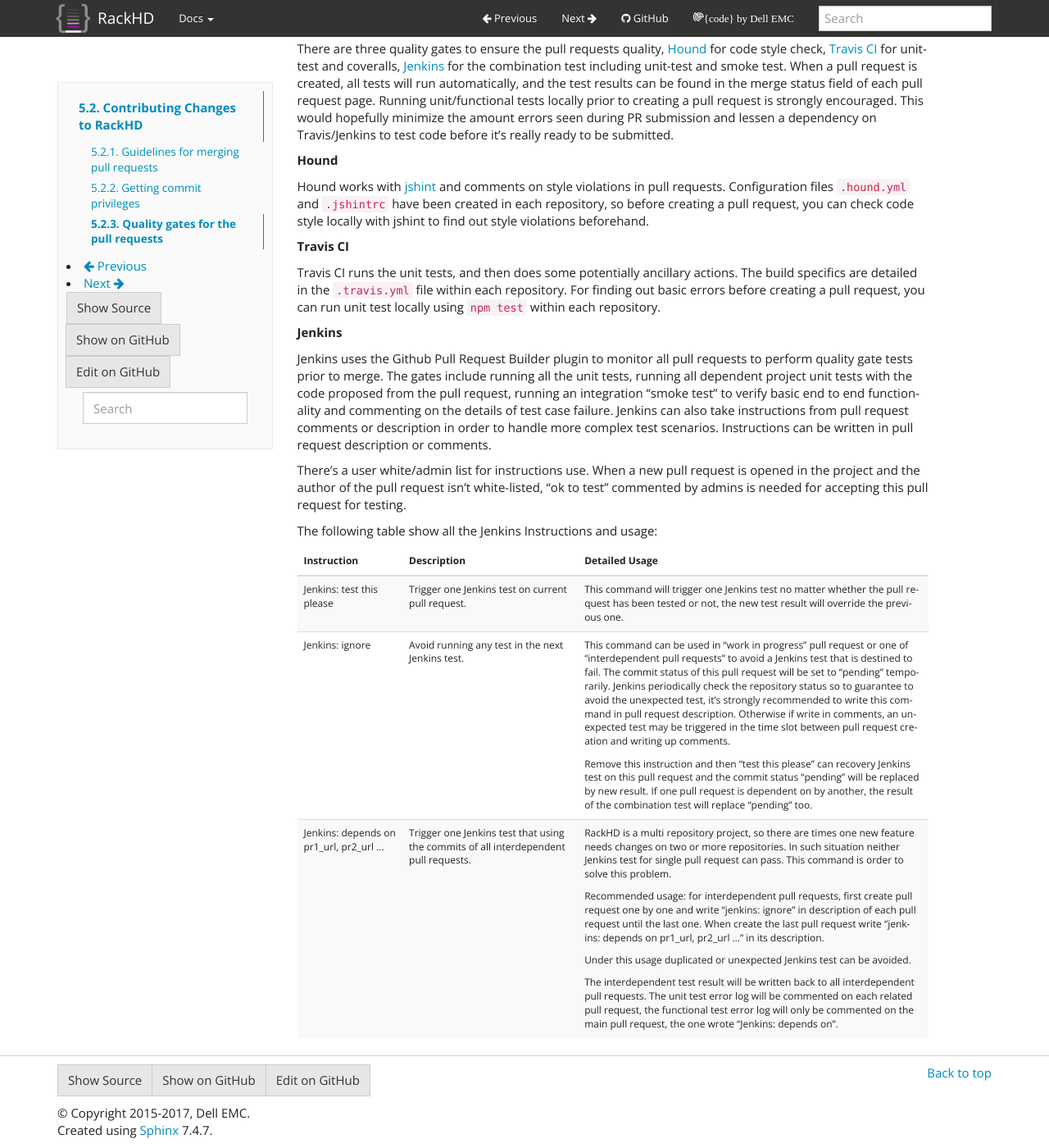
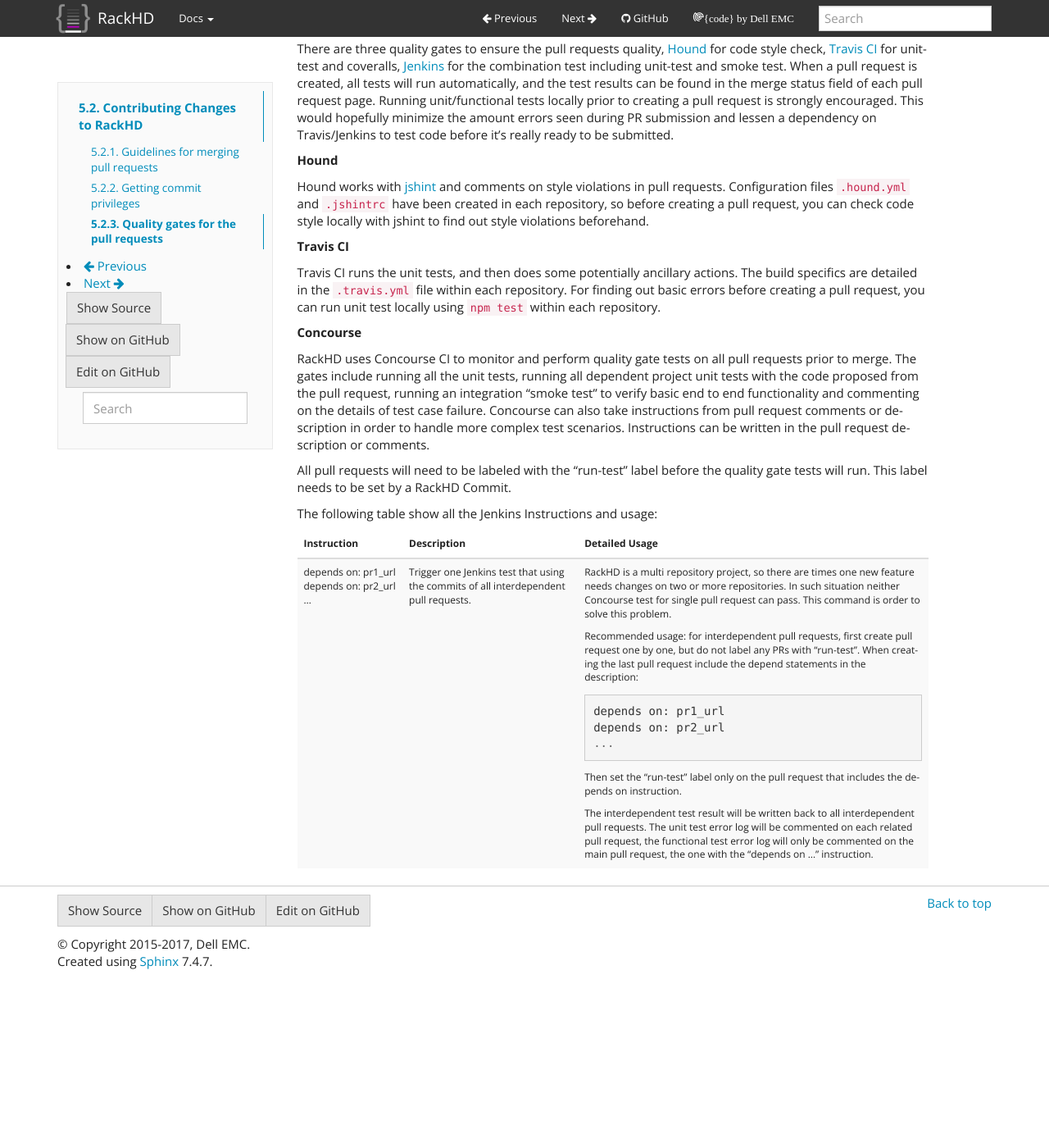
Before and after one commit to RackHD/docs, a Sphinx documentation site: the page built from docs/devguide/contributing.rst, in a window 1280 px wide and 1400 px high, scrolled down 642 px. Shown: the whole window at 82% size. Built offline with Sphinx 7.4.7, drawn with Linux system fonts in a browser that asks for light colours; after the commit the page ends 1835 px from its top, so only the background shows below that.

Commit message:
Repalce Jenkins instructions with Concourse instructions

```diff
--- a/docs/devguide/contributing.rst
+++ b/docs/devguide/contributing.rst
@@ -68,19 +68,18 @@
 For finding out basic errors before creating a pull request, you can run unit test
 locally using ``npm test`` within each repository.
 
-**Jenkins**
+**Concourse**
 
-Jenkins uses the Github Pull Request Builder plugin to monitor all pull requests
-to perform quality gate tests prior to merge. The gates include running all the unit
-tests, running all dependent project unit tests with the code proposed from the pull
-request, running an integration "smoke test" to verify basic end to end functionality
-and commenting on the details of test case failure. Jenkins can also take instructions
-from pull request comments or description in order to handle more complex test scenarios.
-Instructions can be written in pull request description or comments.
+RackHD uses Concourse CI to monitor and perform quality gate tests on all pull requests
+prior to merge. The gates include running all the unit tests, running all dependent
+project unit tests with the code proposed from the pull request, running an integration
+"smoke test" to verify basic end to end functionality and commenting on the details of
+test case failure. Concourse can also take instructions from pull request comments or
+description in order to handle more complex test scenarios.  Instructions can be written
+in the pull request description or comments.
 
-There's a user white/admin list for instructions use. When a new pull request is opened
-in the project and the author of the pull request isn't white-listed, "ok to test" commented
-by admins is needed for accepting this pull request for testing.
+All pull requests will need to be labeled with the "run-test" label before the quality
+gate tests will run.  This label needs to be set by a RackHD Commit.
 
 The following table show all the Jenkins Instructions and usage:
 
@@ -91,36 +90,26 @@
     * - Instruction
       - Description
       - Detailed Usage
-    * - Jenkins: test this please
-      - Trigger one Jenkins test on current pull request.
-      - This command will trigger one Jenkins test no matter whether the pull request has been
-        tested or not, the new test result will override the previous one.
-    * - Jenkins: ignore
-      - Avoid running any test in the next Jenkins test.
-      - This command can be used in "work in progress" pull request or one of
-        "interdependent pull requests" to avoid a Jenkins test that is destined to fail.
-        The commit status of this pull request will be set to "pending" temporarily.
-        Jenkins periodically check the repository status so to guarantee to avoid the
-        unexpected test, it's strongly recommended to write this command in pull request description.
-        Otherwise if write in comments, an unexpected test may be triggered in the time slot
-        between pull request creation and writing up comments.
-
-        Remove this instruction and then "test this please" can recovery Jenkins test on this pull request
-        and the commit status "pending" will be replaced by new result. If one pull request is dependent on
-        by another, the result of the combination test will replace "pending" too.
-
-    * - Jenkins: depends on pr1_url, pr2_url ...
+    * - depends on: pr1_url
+        depends on: pr2_url
+        ...
       - Trigger one Jenkins test that using the commits of all interdependent pull requests.
       - RackHD is a multi repository project, so there are times one new feature needs
-        changes on two or more repositories. In such situation neither Jenkins test for single
+        changes on two or more repositories. In such situation neither Concourse test for single
         pull request can pass. This command is order to solve this problem.
 
-        Recommended usage: for interdependent pull requests, first create pull request one by one
-        and write "jenkins: ignore" in description of each pull request until the last one. When
-        create the last pull request write "jenkins: depends on pr1_url, pr2_url ..." in its description.
+        Recommended usage: for interdependent pull requests, first create pull request one by one, but
+        do not label any PRs with "run-test".  When creating the last pull request include the depend
+        statements in the description:
 
-        Under this usage duplicated or unexpected Jenkins test can be avoided.
+        .. code::
+
+            depends on: pr1_url
+            depends on: pr2_url
+            ...
+
+        Then set the "run-test" label only on the pull request that includes the depends on instruction.
 
         The interdependent test result will be written back to all interdependent pull requests. The unit test
         error log will be commented on each related pull request, the functional test error log will only be
-        commented on the main pull request, the one wrote "Jenkins: depends on".
+        commented on the main pull request, the one with the "depends on ..." instruction.
```
